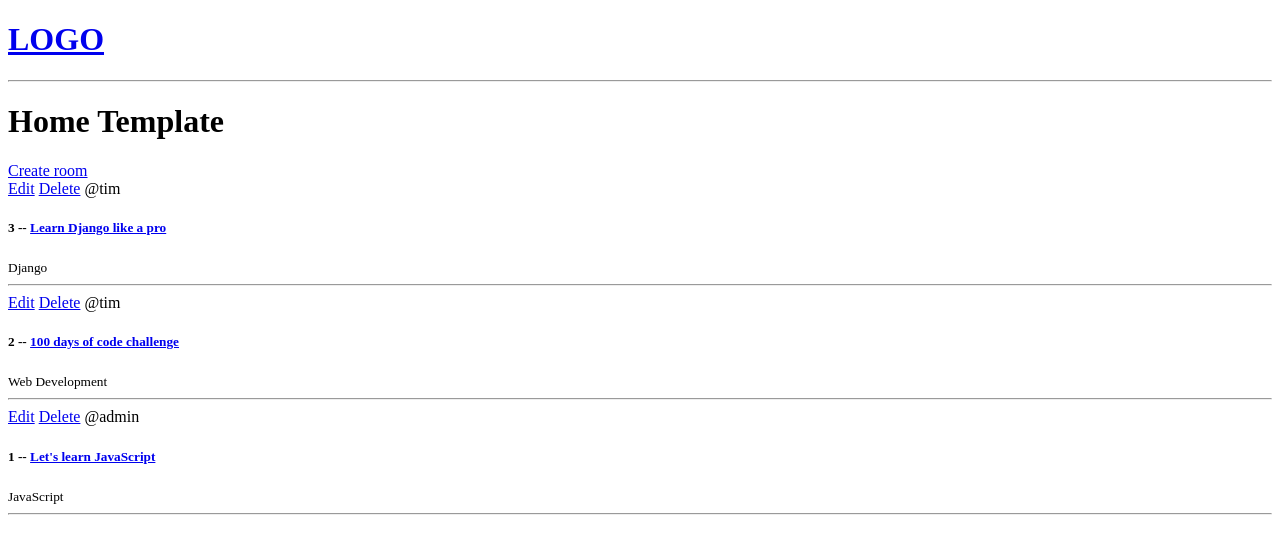
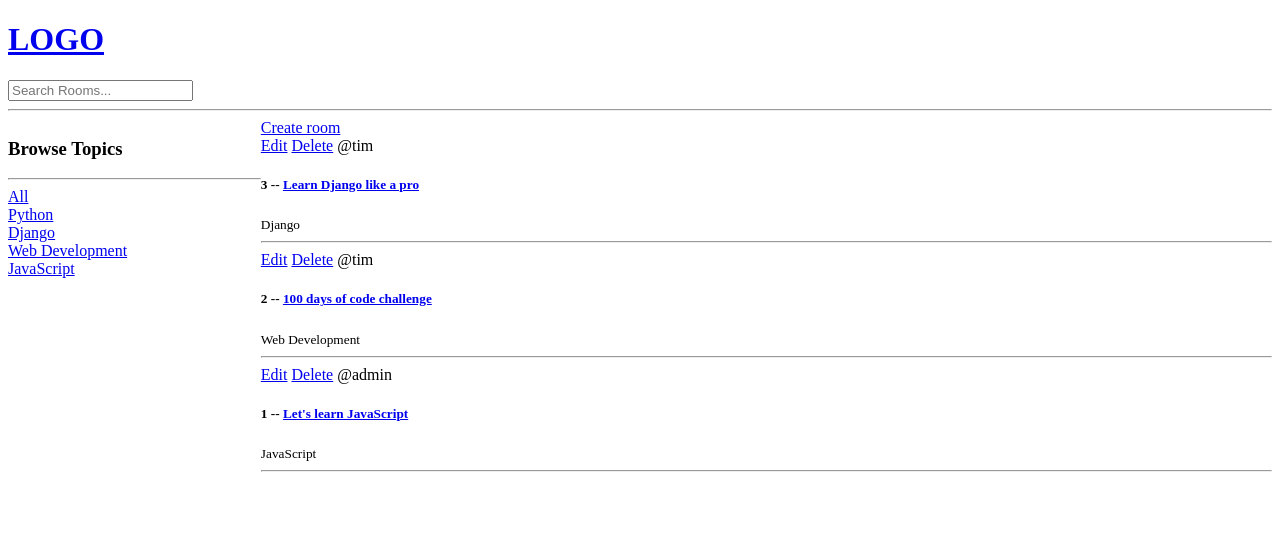
Before and after one commit to ovezthaking/Studybud-django, a Django app: page / in a window 1280 px wide. Shown: the top 554 px of the page. Run offline with Django 5.2, Linux system fonts and the light colour scheme; data comes from the database, SQL or seed files in the repository.

Commit message:
Enhance home template with topic browsing and search functionality; update views to filter rooms by topic and search query

```diff
--- a/base/templates/base/home.html
+++ b/base/templates/base/home.html
@@ -1,10 +1,33 @@
 {% extends 'main.html' %}
 
 {% block content %}
-<h1>Home Template</h1>
 
 
+<style>
+    .home-container {
+        display: grid;
+        grid-template-columns: 1fr 4fr;
+    }
+</style>
+
+
+<div class="home-container">
     <div>
+        <h3>Browse Topics</h3>
+        <hr>
+        <div>
+            <a href="{% url 'home' %}">All</a>
+        </div>
+
+        {% for topic in topics %}
+            <div>
+                <a href="{% url 'home' %}?q={{topic.name}}">{{topic.name}}</a>
+            </div>
+        {% endfor %}
+    </div>
+
+    <div>
+
         <a href="{% url 'create-room' %}">Create room</a>
 
         <div>
@@ -22,4 +45,6 @@
 
     </div>
 
+</div>
+
 {% endblock content %}
--- a/base/views.py
+++ b/base/views.py
@@ -1,6 +1,7 @@
 from django.shortcuts import render, redirect
-from .models import Room
+from .models import Room, Topic
 from .forms import RoomForm
+from django.db.models import Q
 
 # Create your views here.
 
@@ -12,8 +13,17 @@ from .forms import RoomForm
 
 
 def home(request):
-    rooms = Room.objects.all()
-    context = {'rooms': rooms}
+    q = request.GET.get('q') if request.GET.get('q') != None else ''
+    rooms = Room.objects.filter(
+        Q(topic__name__icontains=q) |
+        Q(name__icontains=q) |
+        Q(description__icontains=q) |
+        Q(host__username__icontains=q)
+        )
+
+    topics = Topic.objects.all()
+
+    context = {'rooms': rooms, 'topics': topics}
     return render(request, 'base/home.html', context)
 
 
--- a/templates/navbar.html
+++ b/templates/navbar.html
@@ -2,4 +2,8 @@
     <h1>LOGO</h1>
 </a>
 
+<form action="{% url 'home' %}" method="get">
+    <input type="text" name="q" placeholder="Search Rooms...">
+</form>
+
 <hr>
```
Lines whose indentation alone changed are shown as unchanged.
